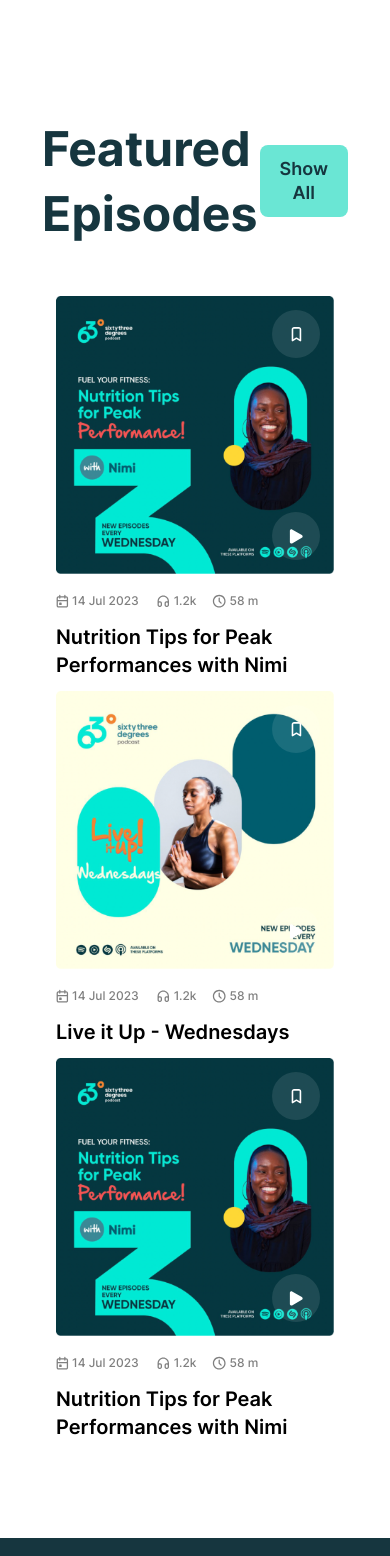
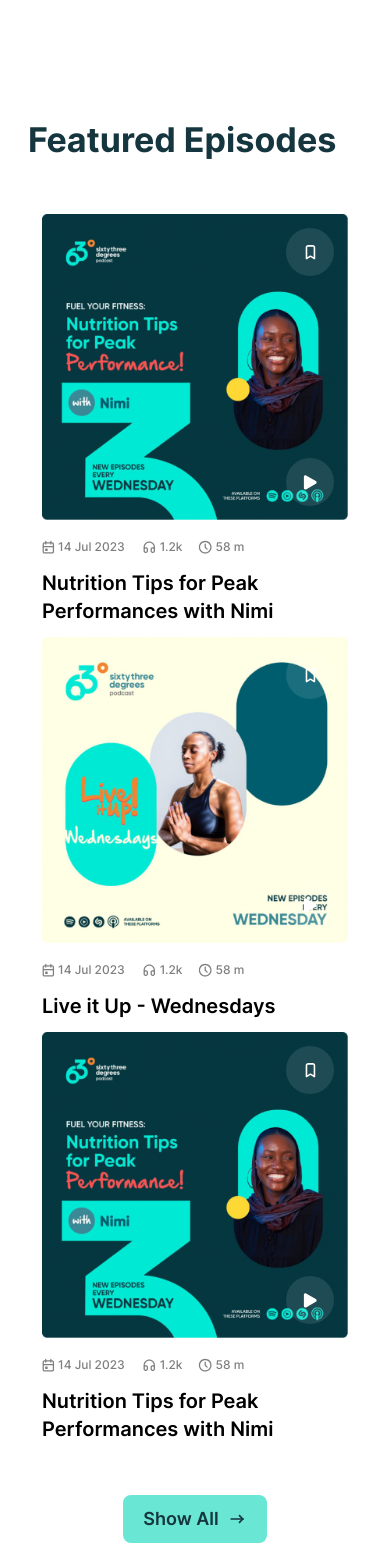
Before and after one commit to Yaasir024/63-degree-podcast, a Vue app: page / in a window 390 px wide. Shown: the part 1532-3088 px from the top of the page. Built offline with nearby package versions, Linux system fonts and the light colour scheme.

Commit message:
/featured page

```diff
--- a/src/components/home/Featured.vue
+++ b/src/components/home/Featured.vue
@@ -1,12 +1,25 @@
 <template>
-    <section class="pt-[118px] pb-[85px] px-[42px] md:px-[64px] xl:px-[96px]">
+    <section class="pt-[118px] pb-[85px] px-[28px] xs:px-[42px] md:px-[64px] xl:px-[96px]">
         <div class="flex items-center justify-between">
-            <h3 class="text-[48px] leading-[65px] font-bold text-[#16363F]">
+            <h3 class="text-[34px] md:text-[48px] leading-[48px] md:leading-[65px] font-bold text-[#16363F]">
                 Featured Episodes
             </h3>
             <button
-                class="bg-63-light-green text-63-dark-green rounded-lg px-[20px] py-[12px] text-[18px] leading-[24px] font-semibold">Show
-                All</button>
+                class="hidden xs:flex items-center bg-63-light-green text-63-dark-green rounded-lg px-[20px] py-[12px] text-[18px] leading-[24px] font-semibold">
+                <span class="font-semibold mr-2">Show
+                    All</span>
+                <svg width="20" height="20" viewBox="0 0 20 20" fill="none" xmlns="http://www.w3.org/2000/svg">
+                    <path fill-rule="evenodd" clip-rule="evenodd"
+                        d="M3.33325 9.99996C3.33325 9.53972 3.70635 9.16663 4.16659 9.16663H15.8333C16.2935 9.16663 16.6666 9.53972 16.6666 9.99996C16.6666 10.4602 16.2935 10.8333 15.8333 10.8333H4.16659C3.70635 10.8333 3.33325 10.4602 3.33325 9.99996Z"
+                        fill="#16363F" />
+                    <path fill-rule="evenodd" clip-rule="evenodd"
+                        d="M16.4224 9.4107C16.7479 9.73614 16.7479 10.2638 16.4224 10.5892L13.0891 13.9225C12.7637 14.248 12.236 14.248 11.9106 13.9225C11.5851 13.5971 11.5851 13.0695 11.9106 12.744L15.2439 9.4107C15.5694 9.08527 16.097 9.08527 16.4224 9.4107Z"
+                        fill="#16363F" />
+                    <path fill-rule="evenodd" clip-rule="evenodd"
+                        d="M11.9106 6.07739C12.236 5.75195 12.7637 5.75195 13.0891 6.07739L16.4224 9.41072C16.7479 9.73616 16.7479 10.2638 16.4224 10.5892C16.097 10.9147 15.5694 10.9147 15.2439 10.5892L11.9106 7.2559C11.5851 6.93046 11.5851 6.40283 11.9106 6.07739Z"
+                        fill="#16363F" />
+                </svg>
+            </button>
         </div>
         <div class="mt-[50px] flex flex-wrap items-center justify-center">
             <div class="md:flex-33.33% px-[14px] mb-3">
@@ -191,5 +204,27 @@
                     Nutrition Tips for Peak Performances with Nimi
                 </h3>
             </div>
-    </div>
-</section></template>
+        </div>
+
+        <div class="mt-10 flex xs:hidden items-center justify-center">
+            <RouterLink to="/episodes">
+                <button
+                class="flex items-center bg-63-light-green text-63-dark-green rounded-lg px-[20px] py-[12px] text-[18px] leading-[24px] font-semibold">
+                <span class="font-semibold mr-2">Show
+                    All</span>
+                <svg width="20" height="20" viewBox="0 0 20 20" fill="none" xmlns="http://www.w3.org/2000/svg">
+                    <path fill-rule="evenodd" clip-rule="evenodd"
+                        d="M3.33325 9.99996C3.33325 9.53972 3.70635 9.16663 4.16659 9.16663H15.8333C16.2935 9.16663 16.6666 9.53972 16.6666 9.99996C16.6666 10.4602 16.2935 10.8333 15.8333 10.8333H4.16659C3.70635 10.8333 3.33325 10.4602 3.33325 9.99996Z"
+                        fill="#16363F" />
+                    <path fill-rule="evenodd" clip-rule="evenodd"
+                        d="M16.4224 9.4107C16.7479 9.73614 16.7479 10.2638 16.4224 10.5892L13.0891 13.9225C12.7637 14.248 12.236 14.248 11.9106 13.9225C11.5851 13.5971 11.5851 13.0695 11.9106 12.744L15.2439 9.4107C15.5694 9.08527 16.097 9.08527 16.4224 9.4107Z"
+                        fill="#16363F" />
+                    <path fill-rule="evenodd" clip-rule="evenodd"
+                        d="M11.9106 6.07739C12.236 5.75195 12.7637 5.75195 13.0891 6.07739L16.4224 9.41072C16.7479 9.73616 16.7479 10.2638 16.4224 10.5892C16.097 10.9147 15.5694 10.9147 15.2439 10.5892L11.9106 7.2559C11.5851 6.93046 11.5851 6.40283 11.9106 6.07739Z"
+                        fill="#16363F" />
+                </svg>
+            </button>
+            </RouterLink>
+        </div>
+    </section>
+</template>
```
